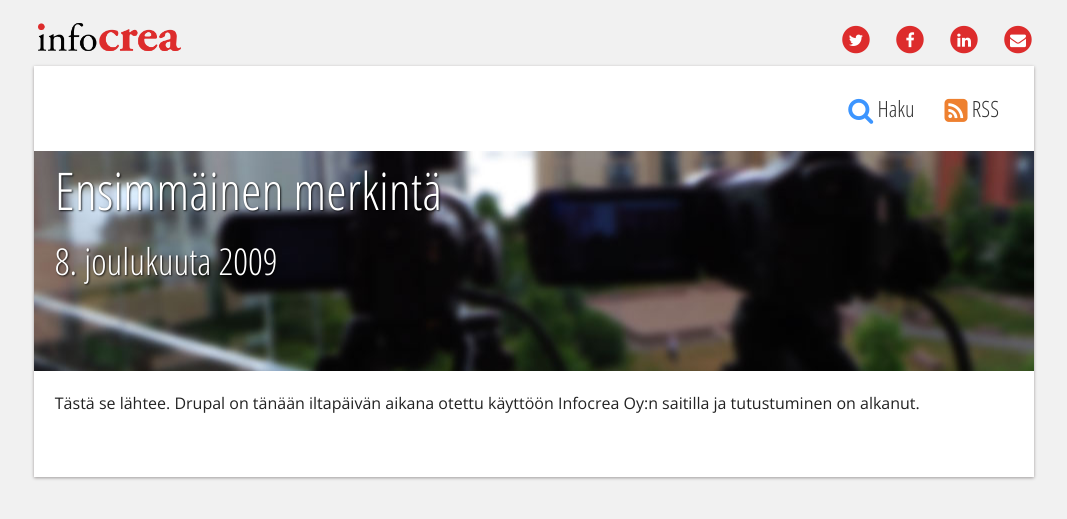
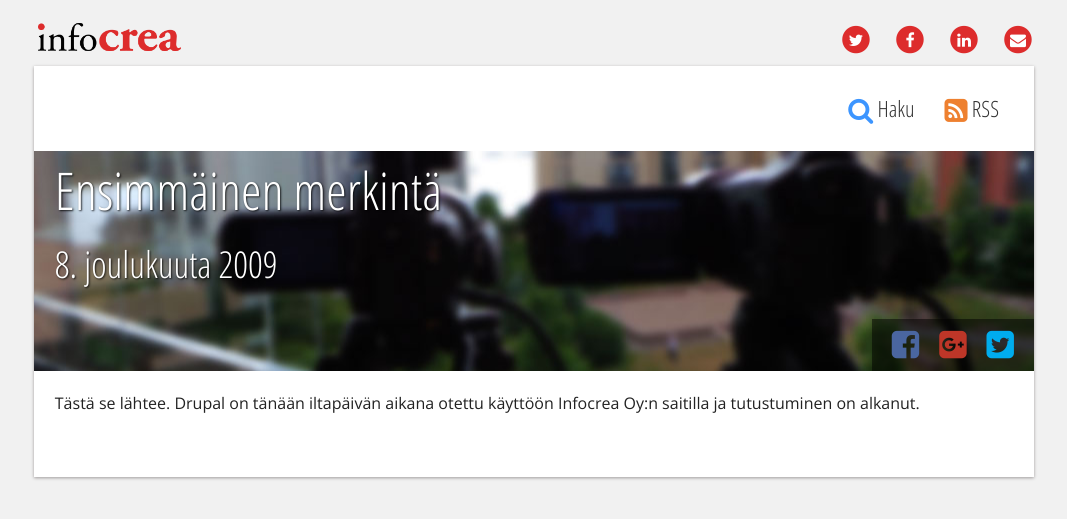
Before and after one commit to Pyppe/infocrea.fi, a Jekyll site: the page built from _posts/2009-12-08-ensimmainen-merkinta.html, in a window 1280 px wide. Shown: the top 519 px of the page, without its empty margins (106-1173 px from the left). Built offline with Jekyll 4.4.1, drawn with Linux system fonts in a browser that asks for light colours; nearby versions of some CDN libraries; comment, search, counter and statistics services are not loaded.

Commit message:
Added share post -feature

```diff
--- a/_includes/coverTitle.html
+++ b/_includes/coverTitle.html
@@ -4,4 +4,11 @@
     {% if include.subTitle %}<h2>{{ include.subTitle }}</h2>{% endif %}
     {% if include.date %}<h2 class="timeTitle">{{ include.date | date_to_xmlschema }}</h2>{% endif %}
   </div>
+  {% if include.share %}
+  <ul id="share" class="inline-list">
+    {% include shareLink.html link="facebook" %}
+    {% include shareLink.html link="google-plus" %}
+    {% include shareLink.html link="twitter" %}
+  </ul>
+  {% endif %}
 </div>
--- /dev/null
+++ b/_includes/shareLink.html
@@ -0,0 +1,3 @@
+<li data-media="{{include.link}}" class="{{include.link}}">
+  <i class="fa fa-{{include.link}}-square fa-2x"></i>
+</li>
--- a/_layouts/post.html
+++ b/_layouts/post.html
@@ -11,13 +11,12 @@ layout: default
   fjs.parentNode.insertBefore(js, fjs);
 }(document, 'script', 'facebook-jssdk'));</script>
 
-{% include coverTitle.html img="/img/blog_bg.jpg" title=page.title date=page.date %}
+{% include coverTitle.html img="/img/blog_bg.jpg" title=page.title date=page.date share=true %}
 
 <div class="columns largeSpacing">
   <div id="post">
     {{ content }}
   </div>
-
   <div id="comments" style="clear:both;">
     {% include disqus.html %}
   </div>
--- a/css/main.css
+++ b/css/main.css
@@ -20,26 +20,26 @@
 
 div.center > img, div.center > a > img { margin: 0 auto; display: block; padding-bottom: 10px; }
 
-img.polaroid { float: left; padding: 10px 10px 30px 10px; background: #eee; border: 1px solid #fff; -webkit-box-shadow: 0px 0px 5px #333333; -moz-box-shadow: 0px 0px 5px #333333; box-shadow: 0px 0px 5px #333333; }
+img.polaroid { float: left; padding: 10px 10px 30px 10px; background: #eee; border: 1px solid #fff; -moz-box-shadow: 0px 5px #333333; -webkit-box-shadow: 0px 5px #333333; box-shadow: 0px 5px #333333; }
 
-div.polaroid { background: #fff; padding: 10px; text-align: center; -webkit-box-shadow: #222222 2px 2px 5px; -moz-box-shadow: #222222 2px 2px 5px; box-shadow: #222222 2px 2px 5px; display: inline-block; }
-div.polaroid.funky { -webkit-transform: rotate(-5deg); -moz-transform: rotate(-5deg); -ms-transform: rotate(-5deg); -o-transform: rotate(-5deg); transform: rotate(-5deg); }
+div.polaroid { background: #fff; padding: 10px; text-align: center; -moz-box-shadow: #222 2px 2px 5px; -webkit-box-shadow: #222 2px 2px 5px; box-shadow: #222 2px 2px 5px; display: inline-block; }
+div.polaroid.funky { -moz-transform: rotate(-5deg); -ms-transform: rotate(-5deg); -webkit-transform: rotate(-5deg); transform: rotate(-5deg); }
 div.polaroid > img, div.polaroid > iframe { display: block; margin-bottom: 5px; }
 
 .illustration { margin: 20px auto; width: 550px; }
 .illustration.funky { width: inherit; margin: 0px 5px 20px 30px; float: right; }
-.illustration.funky .polaroid { -webkit-transform: rotate(-3deg); -moz-transform: rotate(-3deg); -ms-transform: rotate(-3deg); -o-transform: rotate(-3deg); transform: rotate(-3deg); }
+.illustration.funky .polaroid { -moz-transform: rotate(-3deg); -ms-transform: rotate(-3deg); -webkit-transform: rotate(-3deg); transform: rotate(-3deg); }
 
-img.photo { border: 1px solid #fff; -webkit-box-shadow: 0px 0px 5px #333333; -moz-box-shadow: 0px 0px 5px #333333; box-shadow: 0px 0px 5px #333333; }
+img.photo { border: 1px solid #fff; -moz-box-shadow: 0px 5px #333333; -webkit-box-shadow: 0px 5px #333333; box-shadow: 0px 5px #333333; }
 
-img.thumb { background: #eee; padding: 5px; padding-bottom: 10px; border: 1px solid #fff; -webkit-box-shadow: 0px 0px 5px #333333; -moz-box-shadow: 0px 0px 5px #333333; box-shadow: 0px 0px 5px #333333; margin: 10px 10px 5px 0; }
+img.thumb { background: #eee; padding: 5px; padding-bottom: 10px; border: 1px solid #fff; -moz-box-shadow: 0px 5px #333333; -webkit-box-shadow: 0px 5px #333333; box-shadow: 0px 5px #333333; margin: 10px 10px 5px 0; }
 
 .pyppeImages { text-align: center; }
 .pyppeImages a { vertical-align: top; }
 
-.fancybox-skin { -webkit-border-radius: 0; -moz-border-radius: 0; -ms-border-radius: 0; -o-border-radius: 0; border-radius: 0; }
+.fancybox-skin { -moz-border-radius: 0; -webkit-border-radius: 0; border-radius: 0; }
 
-.fancybox-opened .fancybox-skin { -webkit-box-shadow: 0 5px 10px rgba(0, 0, 0, 0.5); -moz-box-shadow: 0 5px 10px rgba(0, 0, 0, 0.5); box-shadow: 0 5px 10px rgba(0, 0, 0, 0.5); }
+.fancybox-opened .fancybox-skin { -moz-box-shadow: 0 5px 10px rgba(0, 0, 0, 0.5); -webkit-box-shadow: 0 5px 10px rgba(0, 0, 0, 0.5); box-shadow: 0 5px 10px rgba(0, 0, 0, 0.5); }
 
 .fancybox-overlay { background: rgba(0, 0, 0, 0.75); }
 
@@ -60,7 +60,7 @@ html.en .lang-en { display: inherit !important; }
 
 @media only screen and (min-width: 64.063em) { .flex-video.narrow { margin-left: 80px; margin-right: 80px; }
   iframe.livestream { padding-left: 80px; padding-right: 80px; } }
-.postSeparator { height: 10px; background: url('/img/grey_dots.png?1402906121') repeat scroll center center #f1f1f1; margin: 10px 0; }
+.postSeparator { height: 10px; background: url('/img/grey_dots.png?1409420348') repeat scroll center center #f1f1f1; margin: 10px 0; }
 .postSeparator:last-child { height: 0; }
 
 .pagination-centered { margin-top: 20px; }
@@ -70,11 +70,20 @@ html.en .lang-en { display: inherit !important; }
 .readMoreButton .fa { font-size: 150%; margin-left: 10px; vertical-align: middle; }
 
 .imageCollage .frame:hover .title { opacity: 1; }
-.imageCollage .frame .title { opacity: 0; -webkit-transition: opacity 0.5s ease-in-out; -moz-transition: opacity 0.5s ease-in-out; -o-transition: opacity 0.5s ease-in-out; transition: opacity 0.5s ease-in-out; }
+.imageCollage .frame .title { opacity: 0; -moz-transition: opacity 0.5s ease-in-out; -o-transition: opacity 0.5s ease-in-out; -webkit-transition: opacity 0.5s ease-in-out; transition: opacity 0.5s ease-in-out; }
 
 #comments { margin-top: 20px; }
 
 #post { margin-top: 20px; }
+
+#share { position: absolute; bottom: 0; right: 0; padding: 10px; background-color: rgba(0, 0, 0, 0.5); margin: 0; }
+#share li { cursor: pointer; margin-right: 10px; margin-left: 10px; }
+#share .facebook i { color: #4a66a0; }
+#share .facebook i:hover { color: #6580b8; }
+#share .google-plus i { color: #be3628; }
+#share .google-plus i:hover { color: #d75042; }
+#share .twitter i { color: #00acee; }
+#share .twitter i:hover { color: #22c2ff; }
 
 @media only screen and (min-width: 40.063em) { .rightSideContent { float: right; margin-left: 10px; } }
 @media only screen and (min-width: 40.063em) and (max-width: 64em) { .rightSideContent { width: 300px; }
@@ -86,7 +95,7 @@ html.en .lang-en { display: inherit !important; }
 #search .fa-spin { position: absolute; top: 10px; right: 20px; }
 #search .toggle-help { color: #3fbf5a; cursor: pointer; margin-left: -15px; margin-top: 3px; }
 
-#searchResults a.result { display: block; padding: 10px; -webkit-transition: background-color 0.5s ease-out; -moz-transition: background-color 0.5s ease-out; -o-transition: background-color 0.5s ease-out; transition: background-color 0.5s ease-out; background-color: rgba(170, 170, 170, 0); }
+#searchResults a.result { display: block; padding: 10px; -moz-transition: background-color 0.5s ease-out; -o-transition: background-color 0.5s ease-out; -webkit-transition: background-color 0.5s ease-out; transition: background-color 0.5s ease-out; background-color: rgba(170, 170, 170, 0); }
 #searchResults a.result:hover { background-color: rgba(170, 170, 170, 0.3); }
 #searchResults a.result .time { white-space: nowrap; }
 #searchResults a.result em { font-weight: 700; font-style: normal; color: #58b374; }
@@ -95,7 +104,7 @@ html.en .lang-en { display: inherit !important; }
 #searchResults a.result .excerpt .fa-quote-left { padding-right: 5px; padding-bottom: 5px; }
 #searchResults a.result .excerpt .fa-quote-right { padding-left: 5px; padding-top: 5px; }
 
-#cvImage { width: 100px; height: 100px; float: right; -webkit-border-radius: 200px; -moz-border-radius: 200px; -ms-border-radius: 200px; -o-border-radius: 200px; border-radius: 200px; background: #dd2c2c; padding: 5px; }
+#cvImage { width: 100px; height: 100px; float: right; -moz-border-radius: 200px; -webkit-border-radius: 200px; border-radius: 200px; background: #dd2c2c; padding: 5px; }
 @media only screen and (min-width: 40.063em) { #cvImage { width: 200px; height: 200px; } }
 
 h1, h2, h3, h4, h5, h6 { font-family: "Open Sans Condensed", "Open Sans", "Helvetica Neue", "Helvetica", Helvetica, Arial, sans-serif; font-weight: 300; }
@@ -110,10 +119,11 @@ body { background: #F1F1F1; padding-top: 20px; }
 a { color: #dd2c2c; }
 a:hover { color: #c52020; }
 
-#pageWrapper { background: white; -webkit-box-shadow: 0 1px 3px rgba(34, 25, 25, 0.4); -moz-box-shadow: 0 1px 3px rgba(34, 25, 25, 0.4); box-shadow: 0 1px 3px rgba(34, 25, 25, 0.4); padding-bottom: 40px !important; }
+#pageWrapper { background: white; -moz-box-shadow: 0 1px 3px rgba(34, 25, 25, 0.4); -webkit-box-shadow: 0 1px 3px rgba(34, 25, 25, 0.4); box-shadow: 0 1px 3px rgba(34, 25, 25, 0.4); padding-bottom: 40px !important; }
 
-#title { background-image: url('/img/home_bg.jpg?1402906121'); background-size: cover; background-repeat: no-repeat; background-position: center; background-clip: border-box; overflow: hidden; height: 220px; }
+#title { background-image: url('/img/home_bg.jpg?1409420348'); background-size: cover; background-repeat: no-repeat; background-position: center; background-clip: border-box; overflow: hidden; position: relative; height: 220px; }
 #title .description { margin-top: 20px; float: right; }
+#title .timeTitle { display: inline-block; }
 #title h1, #title h2, #title .description { color: white; text-shadow: 1px 1px 2px rgba(0, 0, 0, 0.8); }
 @media only screen and (min-width: 64.063em) { #title h1 { font-size: 3.25rem; } }
 
--- a/css/syntax.css
+++ b/css/syntax.css
@@ -1,4 +1,4 @@
-.highlight { background: #111111; color: white; padding: 0.2em 0.9em; margin-bottom: 1em; line-height: 1.1em; overflow: auto; font-size: 1.0em; }
+.highlight { background: #111111; color: #ffffff; padding: 0.2em 0.9em; margin-bottom: 1em; line-height: 1.1em; overflow: auto; font-size: 1.0em; }
 
 p > a > code { color: #95be7d; }
 
--- a/js/main.js
+++ b/js/main.js
@@ -75,6 +75,36 @@ if (!window.console) {
     }
     formatTime($('#title .timeTitle'));
     formatTime($('.post .timeTitle'));
+  })();
+
+  // Sharing
+  (function() {
+    var $share = $('#share');
+    if ($share.length === 0) return;
+    var t = encodeURIComponent(document.title);
+    var u = encodeURIComponent(location.protocol + '//' + location.host + location.pathname);
+    $share.find('[data-media]').each(function() {
+      var $el = $(this);
+      var media = $el.attr('data-media');
+      var tooltip;
+      var link;
+      if (media === 'facebook') {
+        link = 'https://www.facebook.com/sharer/sharer.php?t='+t+'&u='+u;
+        tooltip = 'Jaa Facebookissa';
+      } else if (media === 'twitter') {
+        link = 'http://twitter.com/share?text='+t+'&url='+u;
+        tooltip = 'Jaa Twitterissä';
+      } else if (media === 'google-plus') {
+        link = 'https://plus.google.com/share?url='+u+'&title='+t;
+        tooltip = 'Jaa Google-plussassa';
+      }
+      if (link && tooltip) {
+        $el.attr('title', tooltip).attr('data-tooltip', '');
+        $el.click(function () {
+          window.open(link, '_blank');
+        });
+      }
+    });
   })();
 
   // Link to posts
--- a/sass/main.scss
+++ b/sass/main.scss
@@ -59,12 +59,16 @@ a {
   background-position: center;
   background-clip: border-box;
   overflow: hidden;
+  position: relative;
 
   height: 220px;
 
   .description {
     margin-top: 20px;
     float: right;
+  }
+  .timeTitle {
+    display: inline-block;
   }
   h1, h2, .description {
     color: white;
```
Also changed, not shown: sass/_post.scss (+29 -0 lines).
